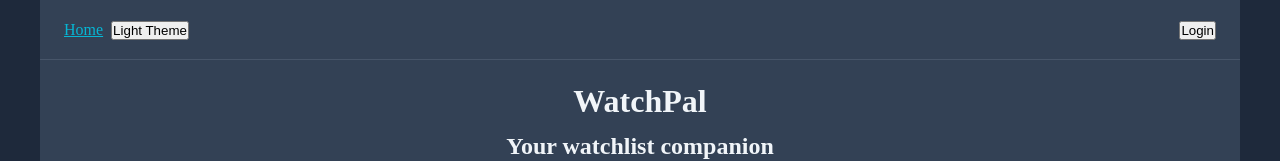
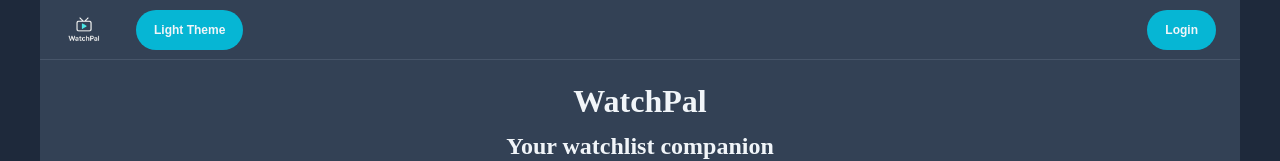
Before and after one commit to MiTOBrien/watchpal, a Vue app: page / in a window 1280 px wide. Shown: the top 161 px of the page. Built offline with nearby package versions, Linux system fonts and the light colour scheme; no server answers.

Commit message:
adds icon to replace HOME text on navbar

```diff
--- a/index.html
+++ b/index.html
@@ -10,7 +10,7 @@
       name="description"
       content="WatchPal is your ultimate movie and TV show companion app. Can't remember what you want to watch, what streaming service has it, or what day it airs? Easily track your favorite content with ease."
     />
-    <link rel="icon" href="/favicon.ico" />
+    <link rel="icon" href="/watchpal-light.png" />
     <meta name="viewport" content="width=device-width, initial-scale=1.0" />
     <title>WatchPal</title>
   </head>
--- a/src/assets/navbar.css
+++ b/src/assets/navbar.css
@@ -10,6 +10,13 @@
   border-bottom: 1px solid var(--color-border);
 }
 
+img {
+  height: 40px;
+  width: auto;
+  display: block;
+  margin-right: 0.5rem;
+}
+
 .navbar > .container {
   max-width: 1200px;
   margin: 0 auto;
@@ -20,6 +27,12 @@
   width: 100%;
 }
 
+.navbar-start {
+  display: flex;
+  align-items: center;
+  gap: 1rem; /* optional spacing between icon and button */
+}
+
 .navbar-item {
   margin: 0 0.5rem;
 }
--- a/src/views/NavbarView.vue
+++ b/src/views/NavbarView.vue
@@ -20,32 +20,36 @@ const handleLogout = () => {
 
 const currentTheme = ref('dark') // default to dark
 
-const themeLabel = computed(() =>
-  currentTheme.value === 'dark' ? 'Light Theme' : 'Dark Theme'
-)
+const themeLabel = computed(() => (currentTheme.value === 'dark' ? 'Light Theme' : 'Dark Theme'))
 
 const toggleTheme = () => {
   const html = document.documentElement
   currentTheme.value = currentTheme.value === 'dark' ? 'light' : 'dark'
   html.dataset.theme = currentTheme.value
 }
+
+const themeIcon = computed(() =>
+  currentTheme.value === 'dark' ? '/watchpal-dark.png' : '/watchpal-light.png'
+)
 </script>
 
 <template>
   <div class="navbar">
     <div class="container">
       <div class="navbar-start">
-        <RouterLink to="/" class="navbar-item">Home</RouterLink>
-        <button @click="toggleTheme">{{ themeLabel }}</button>
+        <RouterLink to="/" class="navbar-item"
+          ><img :src="themeIcon" alt="WatchPal Home" class="watchpal-icon"
+        /></RouterLink>
+        <button class="nav-button" @click="toggleTheme">{{ themeLabel }}</button>
       </div>
 
       <div class="navbar-end">
         <div v-if="userStore.isLoggedIn" class="navbar-item">
           Welcome, {{ name }}
-          <button @click="handleLogout" class="button is-light">Logout</button>
+          <button @click="handleLogout" class="button nav-button is-light">Logout</button>
         </div>
         <div v-else class="navbar-item">
-          <button @click="openLoginModal" class="button is-primary">Login</button>
+          <button @click="openLoginModal" class="button nav-button is-primary">Login</button>
         </div>
       </div>
     </div>
@@ -73,4 +77,24 @@ const toggleTheme = () => {
   />
 </template>
 
-<style scoped></style>
+<style scoped>
+.nav-button {
+  background: var(--color-primary);
+  border-radius: 999px;
+  box-sizing: border-box;
+  color: var(--color-text);
+  cursor: pointer;
+  font-size: 12px;
+  font-weight: 700;
+  line-height: 24px;
+  opacity: 1;
+  outline: 0 solid transparent;
+  padding: 8px 18px;
+  user-select: none;
+  -webkit-user-select: none;
+  touch-action: manipulation;
+  width: fit-content;
+  word-break: break-word;
+  border: 0;
+}
+</style>
```
Also changed, not shown: public/watchpal-dark.png (added), public/watchpal-light.png (added).
